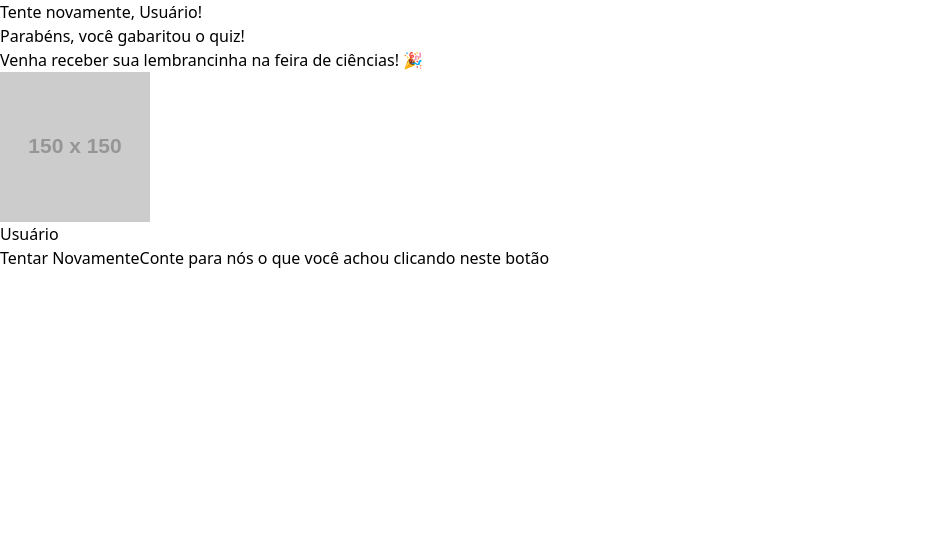
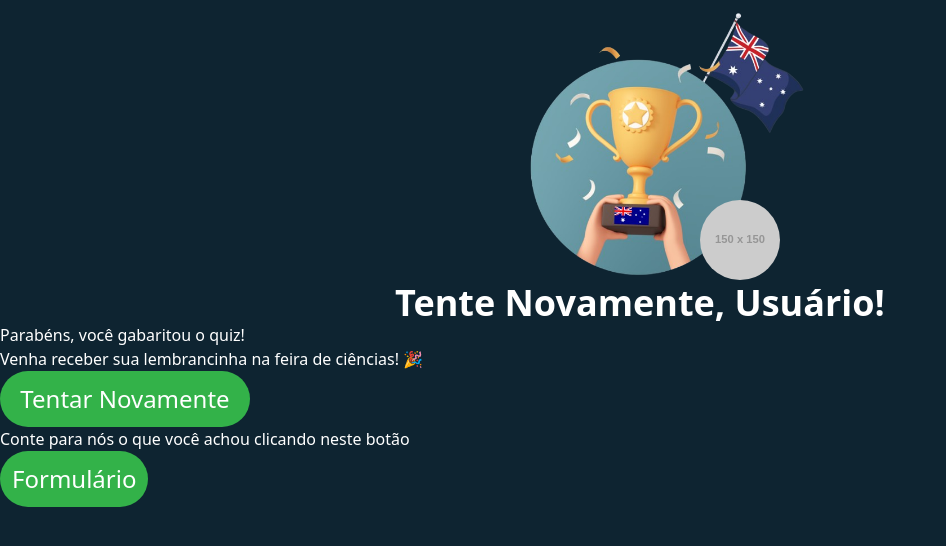
Before and after one commit to LincolnDevloper/Quiz-Australia, a React (Vite) app in the folder quiz-australia/: page /result in a window 1280 px wide. Shown: the top 546 px of the page, without its empty margins (0-946 px from the left). Built offline with nearby package versions, Linux system fonts and the light colour scheme.

Commit message:
front da tela result

```diff
--- a/quiz-australia/src/components/ResultScreen.jsx
+++ b/quiz-australia/src/components/ResultScreen.jsx
@@ -1,4 +1,5 @@
 // src/components/ResultScreen.jsx
+import parabens from "../assets/images/tela_final_premio.png";
 
 const ResultScreen = () => {
 	const score = parseInt(localStorage.getItem("score")) || 0; // Obtém a pontuação do localStorage e força a conversão para número
@@ -19,12 +20,27 @@ const ResultScreen = () => {
 	};
 
 	return (
-		<div>
+		<div className="bg-[#0E2431] w-full h-screen text-white">
+			<div className="flex justify-center">
+				<img
+					src={parabens}
+					alt="Troféu com bandeira da Austrália"
+					className="w-[280px] h-auto
+					 relative transform translate-x-[25px]"
+				/>
+				<img
+					src={userAvatar}
+					alt="Avatar do usuário"
+					className="w-[80px] h-auto rounded-full absolute transform translate-x-[100px] translate-y-[200px]"
+				/>
+			</div>
 			{/* Lógica para exibir a mensagem dependendo do número de acertos */}
 			{score === 0 ? (
-				<h2>Tente novamente, {userName}!</h2> // Exibe mensagem personalizada se não acertou nada
+				<h2 className="text-4xl capitalize font-bold flex justify-center">Tente novamente, {userName}!</h2> // Exibe mensagem personalizada se não acertou nada
 			) : (
-				<h2>Parabéns, {userName}!</h2> // Exibe "Parabéns" se o usuário acertou alguma coisa
+				<h2 className="text-4xl capitalize font-bold flex justify-center">
+					Parabéns, {userName}!
+				</h2> // Exibe "Parabéns" se o usuário acertou alguma coisa
 			)}
 
 			{/* Verificação de gabaritar e mensagens motivacionais */}
@@ -38,32 +54,25 @@ const ResultScreen = () => {
 			) : score === 0 ? (
 				<p>NÃO Desista!!! Por favor, eu te peço que tente de novo!!</p> // Exibe se o usuário acertou 0 perguntas
 			) : (
-				<p>
+				<p className="flex justify-center m-4 text-2xl font-semibold">
 					Você acertou {score} {score === 1 ? "pergunta" : "perguntas"}!{" "}
 					{/* Correção de pluralidade */}
 				</p> // Exibe o número de perguntas acertadas
 			)}
-
-			<div>
-				<img
-					src={userAvatar}
-					alt="Avatar do usuário"
-					style={{ width: "150px", height: "150px" }}
-				/>
-				<p>{userName}</p>
-			</div>
-
+			<div className="flex flex-col justify-center">
 			{/* Botão para tentar novamente */}
-			<button onClick={restartQuiz}>Tentar Novamente</button>
+			<button className="bg-[#33B249] text-2xl p-3 w-[250px] rounded-full cursor-pointer" onClick={restartQuiz}>Tentar Novamente</button>
 
 			{/* Link para Google Forms */}
+			<p>Conte para nós o que você achou clicando neste botão</p>
 			<a
 				href="https://forms.gle/YOUR_GOOGLE_FORM_LINK"
 				target="_blank"
 				rel="noopener noreferrer"
 			>
-				<button>Conte para nós o que você achou clicando neste botão</button>
+				<button className="bg-[#33B249] text-2xl p-3 rounded-full cursor-pointer">Formulário</button>
 			</a>
+			</div>
 		</div>
 	);
 };
--- a/quiz-australia/src/components/SetupScreen.jsx
+++ b/quiz-australia/src/components/SetupScreen.jsx
@@ -51,7 +51,7 @@ const SetupScreen = () => {
 				placeholder="Digite seu nome"
 				value={name}
 				onChange={(e) => setName(e.target.value)} // Atualiza o nome conforme o usuário digita
-				className="text-xl border-solid border-black border-[1px] rounded-full p-4"
+				className="text-xl capitalize border-solid border-black border-[1px] rounded-full p-4"
 			/>
 		</div>
 
```
Also changed, not shown: quiz-australia/src/assets/images/tela_final_premio.png (added).
